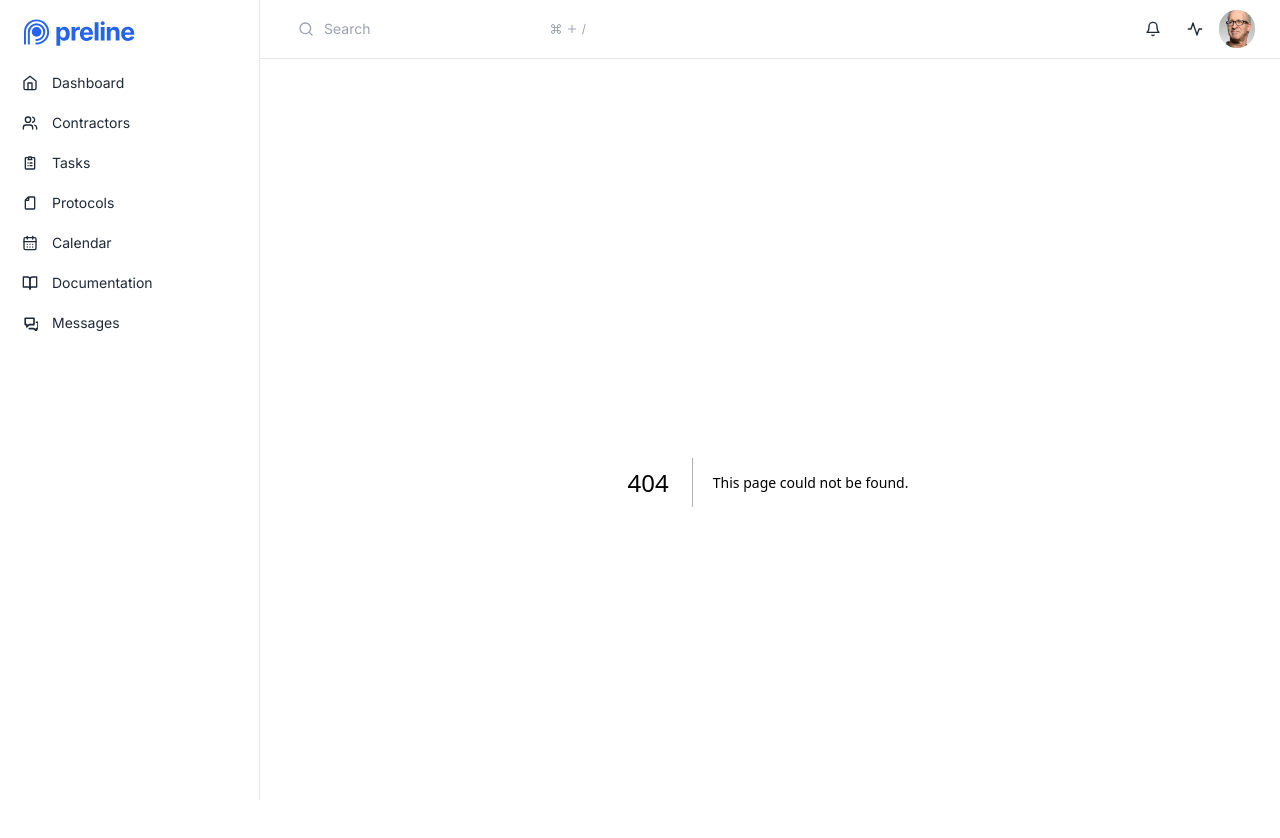
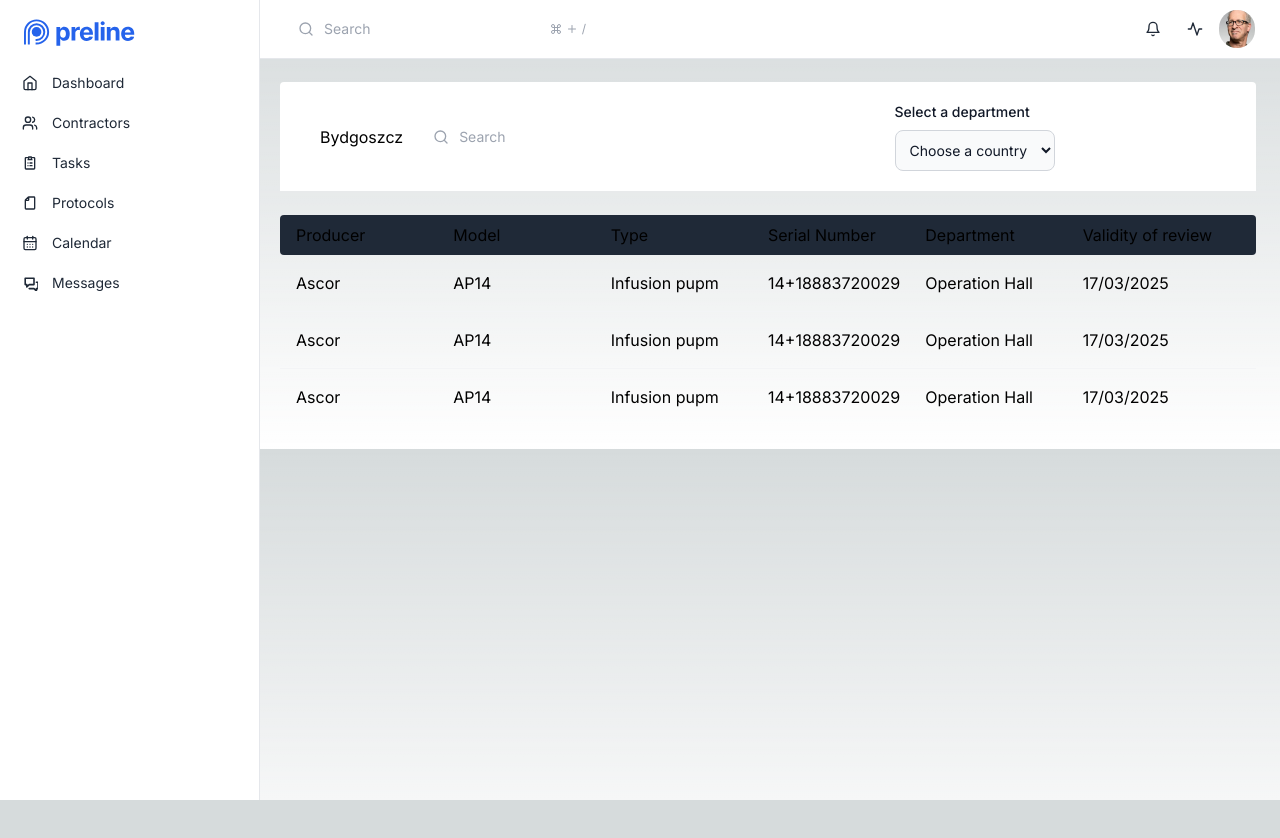
Before and after one commit to krassshu/Service-Manager, a Next.js app: page /contractors/1 in a window 1280 px wide. Before the commit this address had no page. Shown: the top 838 px of the page. After the commit the page ends 800 px from the top, so only its background shows below. Built offline with nearby package versions, Linux system fonts and the light colour scheme.

Commit message:
created contractors device list

```diff
--- /dev/null
+++ b/src/app/contractors/[id]/page.tsx
@@ -0,0 +1,33 @@
+import SearchInsideInput from "@/components/SearchInsideInput/SearchInsideInput";
+import Sort from "@/components/Sort/Sort";
+import ContractorsDevicesListHead from "@/components/ContractorsDevicesList/ContractorsDevicesListHead";
+import ContractorsDevicesList from "@/components/ContractorsDevicesList/ContractorsDevicesList";
+import ContractorsSelect from "@/components/ContractorsDevicesList/ContractorsSelect";
+
+export default function ContractorDevices(){
+
+    return(
+        <>
+                <div
+                    className="w-full bg-white dark:bg-gray-800 py-5 flex flex-col xl:flex-row xl:items-center justify-between px-5 xl:px-10 rounded-t">
+                    <div className="flex items-center justify-center lg:justify-start gap-4">
+                        <h2>Bydgoszcz</h2>
+                        <div className="sm:mb-0 md:mb-0 lg:mb-0 xl:mb-0 ">
+                            <SearchInsideInput/>
+                        </div>
+                    </div>
+                    <ContractorsSelect/>
+                </div>
+            <div>
+                <div className="hidden lg:block ">
+                    <ContractorsDevicesListHead/>
+                </div>
+                <div role="list" className="lg:divide-y divide-gray-100 grid grid-cols-1 gap-1.5 sm:grid-cols-2 md:grid-cols-3 lg:block">
+                    <ContractorsDevicesList/>
+                    <ContractorsDevicesList/>
+                    <ContractorsDevicesList/>
+                </div>
+            </div>
+        </>
+    )
+}
--- a/src/app/contractors/page.tsx
+++ b/src/app/contractors/page.tsx
@@ -17,7 +17,7 @@ export default function Contractors(){
                 <li className="flex items-center justify-between gap-x-6 py-5">
                     <div className="min-w-0">
                         <div className="flex items-start gap-x-3">
-                            <p className="text-sm font-semibold leading-6 text-gray-900 dark:text-neutral-200" ><Link href={''}>Bydgoszcz</Link></p>
+                            <p className="text-sm font-semibold leading-6 text-gray-900 dark:text-neutral-200" ><Link href={'contractors/bydgoszcz'}>Bydgoszcz</Link></p>
                             <p className="rounded-md whitespace-nowrap mt-0.5 px-1.5 py-0.5 text-xs font-medium ring-1 ring-inset text-green-700 bg-green-50 ring-green-600/20" title='Number of orders'>123</p>
                         </div>
                         <div className="mt-1 flex items-center gap-x-2 text-xs leading-5 text-gray-500 dark:text-neutral-400">
--- a/src/app/tasks/[id]/page.tsx
+++ b/src/app/tasks/[id]/page.tsx
@@ -40,17 +40,17 @@ export default function TasksOrder(){
                             </select>
                         </div>
                         <ul role="list" className="hidden lg:flex items-center lg:mt-6 xl:mt-0">
-                            <button role="listitem" tabIndex="0"
+                            <button role="listitem" tabIndex={0}
                                     className=" focus:ring-2 focus:ring-offset-2 focus:ring-gray-400 focus:outline-none font-normal flex justify-center items-center py-2 px-4 rounded mr-4 xl:mr-0 xl:ml-0 bg-gray-200 dark:bg-gray-700 text-gray-800 dark:text-gray-100 text-sm">Active
                             </button>
-                            <button role="listitem" tabIndex="0"
+                            <button role="listitem" tabIndex={0}
                                     className=" focus:ring-2 focus:ring-offset-2 focus:ring-gray-400 focus:outline-none cursor-pointer font-normal flex justify-center items-center py-2 px-4 rounded mr-4 sm:mr-0 md:mr-0 lg:mr-0 xl:mr-0 sm:ml-4 md:ml-4 lg:ml-4 xl:ml-4 hover:bg-gray-200 dark:hover:bg-gray-700 text-gray-500 dark:text-gray-400 text-sm">Inactive
                             </button>
-                            <button role="listitem" tabIndex="0"
+                            <button role="listitem" tabIndex={0}
                                     className="focus:ring-2 focus:ring-offset-2 focus:ring-gray-400 focus:outline-none cursor-pointer font-normal flex justify-center items-center py-2 px-4 rounded mr-4 sm:mr-0 md:mr-0 lg:mr-0 xl:mr-0 sm:ml-4 md:ml-4 lg:ml-4 xl:ml-4 hover:bg-gray-200 dark:hover:bg-gray-700 text-gray-500 dark:text-gray-400 text-sm">In
                                 progress
                             </button>
-                            <button role="listitem" tabIndex="0"
+                            <button role="listitem" tabIndex={0}
                                     className=" focus:ring-2 focus:ring-offset-2 focus:ring-gray-400 focus:outline-none cursor-pointer font-normal flex justify-center items-center py-2 px-4 rounded mr-4 sm:mr-0 md:mr-0 lg:mr-0 xl:mr-0 sm:ml-4 md:ml-4 lg:ml-4 xl:ml-4 hover:bg-gray-200 dark:hover:bg-gray-700 text-gray-500 dark:text-gray-400 text-sm">Done
                             </button>
                         </ul>
--- a/src/app/tasks/page.tsx
+++ b/src/app/tasks/page.tsx
@@ -7,9 +7,9 @@ export default function Tasks(){
             <div role="navigation" aria-label="Main"
                  className="w-full bg-white dark:bg-gray-800 py-5 flex flex-col xl:flex-row items-start xl:items-center justify-between px-5 xl:px-10 shadow rounded-t">
                 <div className="mb-4 sm:mb-0 md:mb-0 lg:mb-0 xl:mb-0 lg:w-1/2">
-                    <a tabIndex="0" className="focus:outline-none  text-gray-800 dark:text-gray-100 text-lg font-bold">To-do
+                    <a tabIndex={0} className="focus:outline-none  text-gray-800 dark:text-gray-100 text-lg font-bold">To-do
                         list/work to be done</a>
-                    <p tabIndex="0"
+                    <p tabIndex={0}
                        className="focus:outline-none font-normal text-sm text-gray-600 dark:text-gray-100 mt-1">Uncommon
                         people with a whole lot in common</p>
                 </div>
@@ -25,24 +25,24 @@ export default function Tasks(){
                     </div>
                     <select aria-label="Selected tab"
                             className="form-select block w-full p-3 border border-gray-300 rounded text-gray-600 dark:text-gray-100 appearance-none bg-transparent relative z-10">
-                        <option selected="" className="text-sm text-gray-600 dark:text-gray-100">Active</option>
+                        <option selected={undefined} className="text-sm text-gray-600 dark:text-gray-100">Active</option>
                         <option className="text-sm text-gray-600 dark:text-gray-100">Inactive</option>
                         <option className="text-sm text-gray-600 dark:text-gray-100">In progress</option>
                         <option className="text-sm text-gray-600 dark:text-gray-100">Done</option>
                     </select>
                 </div>
                 <ul role="list" className="hidden lg:flex items-center lg:mt-6 xl:mt-0">
-                    <button role="listitem" tabIndex="0"
+                    <button role="listitem" tabIndex={0}
                             className=" focus:ring-2 focus:ring-offset-2 focus:ring-gray-400 focus:outline-none font-normal flex justify-center items-center py-2 px-4 rounded mr-4 xl:mr-0 xl:ml-0 bg-gray-200 dark:bg-gray-700 text-gray-800 dark:text-gray-100 text-sm">Active
                     </button>
-                    <button role="listitem" tabIndex="0"
+                    <button role="listitem" tabIndex={0}
                             className=" focus:ring-2 focus:ring-offset-2 focus:ring-gray-400 focus:outline-none cursor-pointer font-normal flex justify-center items-center py-2 px-4 rounded mr-4 sm:mr-0 md:mr-0 lg:mr-0 xl:mr-0 sm:ml-4 md:ml-4 lg:ml-4 xl:ml-4 hover:bg-gray-200 dark:hover:bg-gray-700 text-gray-500 dark:text-gray-400 text-sm">Inactive
                     </button>
-                    <button role="listitem" tabIndex="0"
+                    <button role="listitem" tabIndex={0}
                             className="focus:ring-2 focus:ring-offset-2 focus:ring-gray-400 focus:outline-none cursor-pointer font-normal flex justify-center items-center py-2 px-4 rounded mr-4 sm:mr-0 md:mr-0 lg:mr-0 xl:mr-0 sm:ml-4 md:ml-4 lg:ml-4 xl:ml-4 hover:bg-gray-200 dark:hover:bg-gray-700 text-gray-500 dark:text-gray-400 text-sm">In
                         progress
                     </button>
-                    <button role="listitem" tabIndex="0"
+                    <button role="listitem" tabIndex={0}
                             className=" focus:ring-2 focus:ring-offset-2 focus:ring-gray-400 focus:outline-none cursor-pointer font-normal flex justify-center items-center py-2 px-4 rounded mr-4 sm:mr-0 md:mr-0 lg:mr-0 xl:mr-0 sm:ml-4 md:ml-4 lg:ml-4 xl:ml-4 hover:bg-gray-200 dark:hover:bg-gray-700 text-gray-500 dark:text-gray-400 text-sm">Done
                     </button>
                 </ul>
--- /dev/null
+++ b/src/components/ContractorsDevicesList/ContractorsDevicesList.tsx
@@ -0,0 +1,31 @@
+export default function ContractorsDevicesList(){
+
+    return(
+        <div className="md:w-full p-4 bg-gray-800 hover:bg-gray-50 dark:hover:bg-gray-600 md:bg-transparent md:rounded-none rounded flex flex-col lg:flex-row ">
+            <div className={"lg:inline-block lg:w-full lg:max-w-44 pr-1"}>
+                <span className="font-bold lg:hidden">Producer: </span>
+                <span>Ascor</span>
+            </div>
+            <div className={"lg:inline-block lg:w-full lg:max-w-44 pr-1"}>
+                <span className="font-bold lg:hidden">Model: </span>
+                <span>AP14</span>
+            </div>
+            <div className={"lg:inline-block lg:w-full lg:max-w-44 pr-1"}>
+                <span className="font-bold lg:hidden">Type: </span>
+                <span>Infusion pupm</span>
+            </div>
+            <div className={"lg:inline-block lg:w-full lg:max-w-56 pr-1"}>
+                <span className="font-bold lg:hidden">SN: </span>
+                <span>14+18883720029</span>
+            </div>
+            <div className={"lg:inline-block lg:w-full lg:max-w-44 pr-1"}>
+                <span className="font-bold lg:hidden">Department: </span>
+                <span>Operation Hall</span>
+            </div>
+            <div className={"lg:inline-block lg:w-full lg:max-w-44 pr-1"}>
+                <span className="font-bold lg:hidden">Validity of review: </span>
+                <span>17/03/2025</span>
+            </div>
+        </div>
+    )
+}
--- /dev/null
+++ b/src/components/ContractorsDevicesList/ContractorsDevicesListHead.tsx
@@ -0,0 +1,13 @@
+export default function ContractorsDevicesListHead(){
+
+    return(
+        <div className="px-4 py-2 bg-gray-800 rounded flex">
+            <span className="inline-block w-full max-w-44 pr-1">Producer</span>
+            <span className="inline-block w-full max-w-44 pr-1">Model</span>
+            <span className="inline-block w-full max-w-44 pr-1">Type</span>
+            <span className="inline-block w-full max-w-56 pr-1">Serial Number</span>
+            <span className="inline-block w-full max-w-44 pr-1">Department</span>
+            <span className="inline-block w-full max-w-44 pr-1">Validity of review</span>
+        </div>
+    )
+}
--- /dev/null
+++ b/src/components/ContractorsDevicesList/ContractorsSelect.tsx
@@ -0,0 +1,18 @@
+export default function ContractorsSelect(){
+
+    return (
+        <form className="max-w-sm mx-auto">
+            <label htmlFor="departments" className="block mb-2 text-sm font-medium text-gray-900 dark:text-white">Select
+                a department</label>
+            <select id="departments"
+                    className="bg-gray-50 border border-gray-300 text-gray-900 text-sm rounded-lg focus:ring-blue-500 focus:border-blue-500 block w-full p-2.5 dark:bg-gray-700 dark:border-gray-600 dark:placeholder-gray-400 dark:text-white dark:focus:ring-blue-500 dark:focus:border-blue-500">
+                <option selected>Choose a country</option>
+                <option value="US">United States</option>
+                <option value="CA">Canada</option>
+                <option value="FR">France</option>
+                <option value="DE">Germany</option>
+            </select>
+        </form>
+
+    )
+}
--- a/src/components/Sidebar/SidebarNav/SidebarNav.tsx
+++ b/src/components/Sidebar/SidebarNav/SidebarNav.tsx
@@ -84,19 +84,6 @@ export default function SidebarNav(){
                     </Link>
                 </li>
                 <li>
-                    <Link
-                        className="w-full flex items-center gap-x-3.5 py-2 px-2.5 text-sm text-gray-800 rounded-lg hover:bg-gray-100 dark:hover:bg-neutral-900 dark:text-neutral-200 dark:hover:text-neutral-300"
-                        href="#">
-                        <svg className="shrink-0 size-4" xmlns="http://www.w3.org/2000/svg" width="24" height="24"
-                             viewBox="0 0 24 24" fill="none" stroke="currentColor" strokeWidth="2" strokeLinecap="round"
-                             strokeLinejoin="round">
-                            <path d="M2 3h6a4 4 0 0 1 4 4v14a3 3 0 0 0-3-3H2z"/>
-                            <path d="M22 3h-6a4 4 0 0 0-4 4v14a3 3 0 0 1 3-3h7z"/>
-                        </svg>
-                        Documentation
-                    </Link>
-                </li>
-                <li>
                     <Link href={"/messages"}
                           className={`${currentPath === '/messages' ? "bg-gray-100 dark:bg-slate-400 dark:text-white" : "text-gray-800 dark:bg-slate-900 dark:text-neutral-200"} w-full text-start flex items-center gap-x-3.5 py-2 px-2.5 text-sm  rounded-lg hover:bg-gray-100   dark:hover:bg-slate-400 `}>
                         <svg className="shrink-0 size-4" xmlns="http://www.w3.org/2000/svg" width="28" height="28"
```
